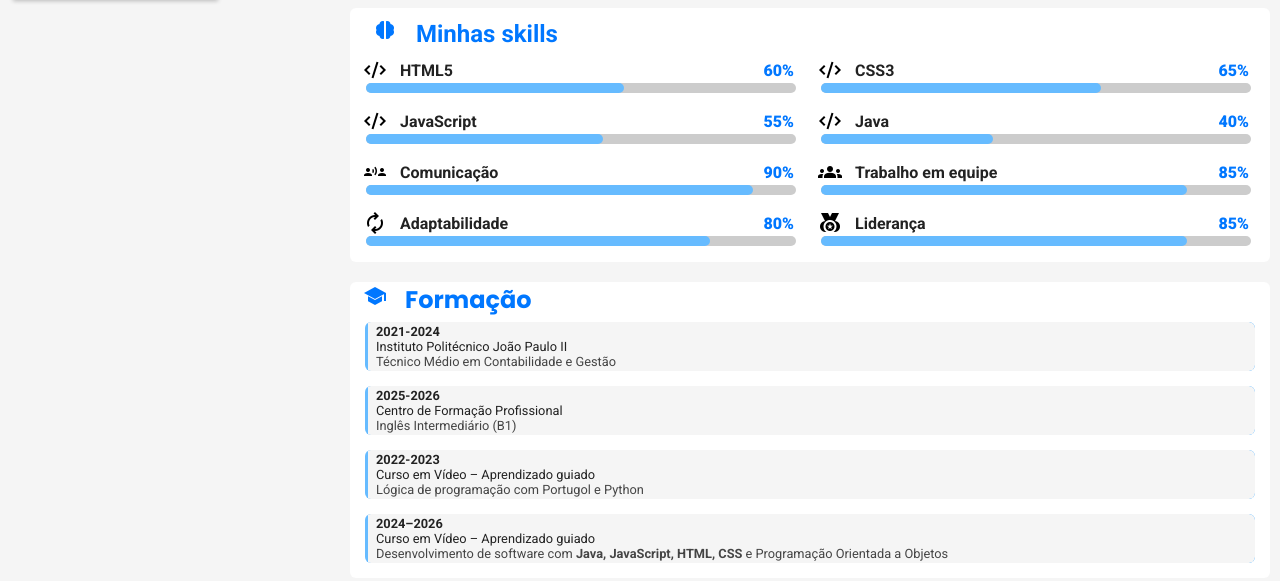
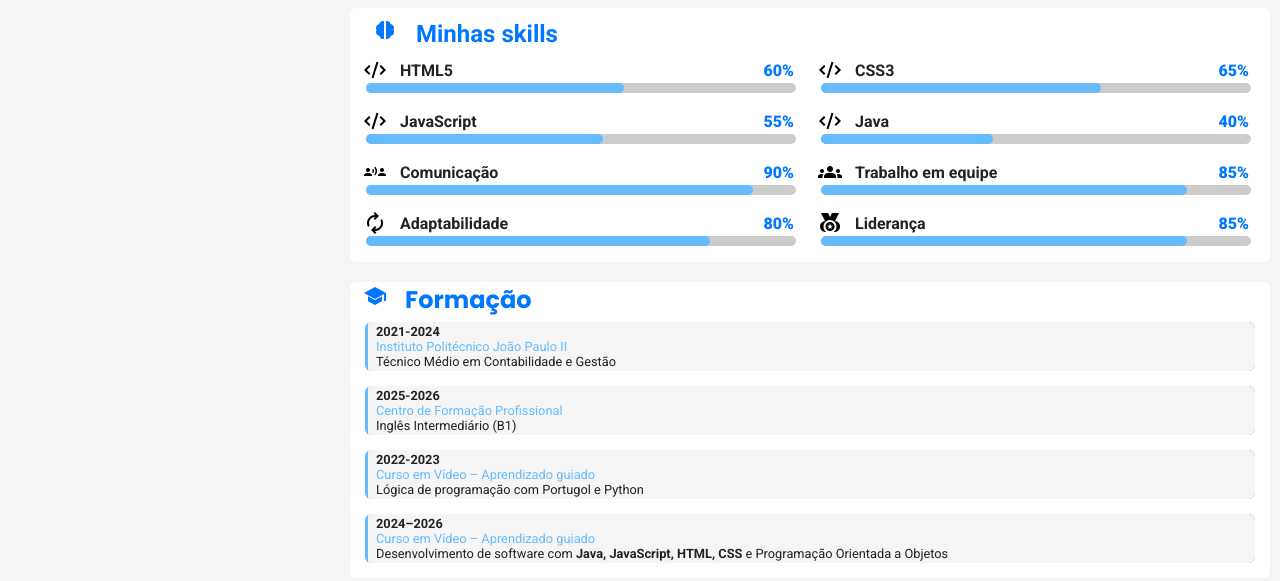
Before and after one commit to renildogomes20/Portofolio, a plain HTML site: page index.html in a window 1280 px wide. Shown: the part 471-1052 px from the top of the page. Drawn offline with nearby package versions, Linux system fonts and the light colour scheme.

Commit message:
correção de bug

```diff
--- a/estilo/media-query.css
+++ b/estilo/media-query.css
@@ -13,7 +13,7 @@
         grid-column: 1;
         position: fixed;
         left: 0;
-        width: 205px;
+        width: 25%;
         padding: 15px;
         margin: 10px;
         border-radius: 6px 0px 0px 0px !important;
--- a/estilo/style.css
+++ b/estilo/style.css
@@ -307,11 +307,11 @@ progress::-webkit-progress-value {
 }
 
 #education .local-formation {
-    color: var(--cor3);
+    color: var(--destaque-inverso);
 }
 
 #education .learned-content {
-    color: rgba(0, 0, 0, 0.72);
+    color:var(--texto);
     padding-bottom: 2px;
 }
 
```
